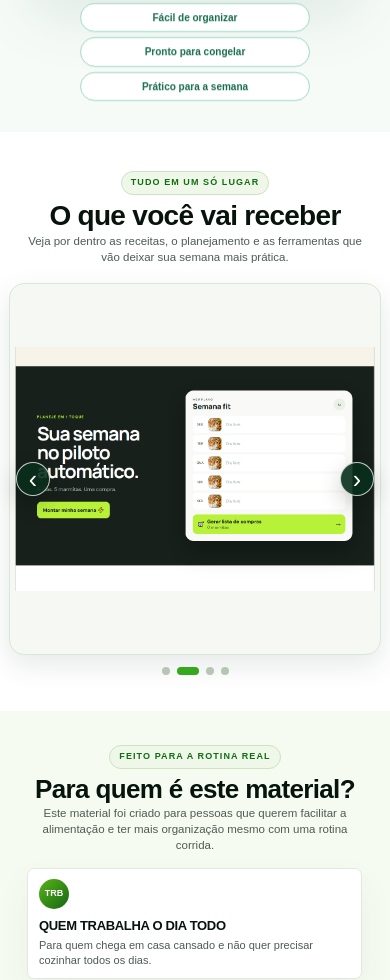
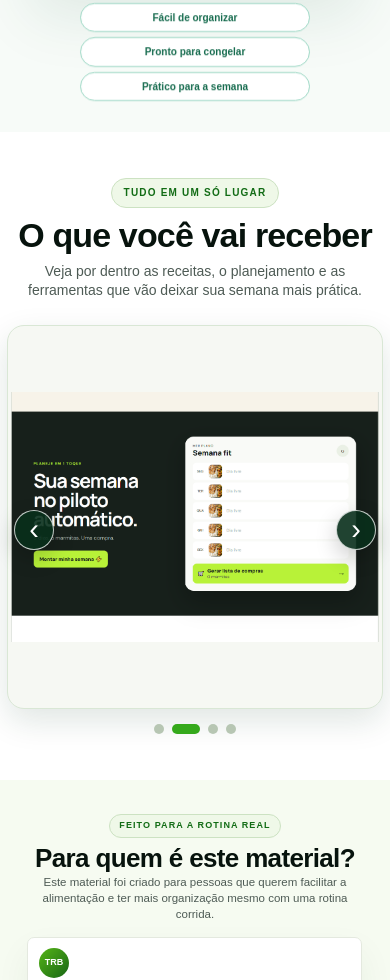
Before and after one commit to Rhau5725/marmitaspagehub, a Next.js app: page / in a window 390 px wide. Shown: the part 1040-2020 px from the top of the page. Built offline with nearby package versions, Linux system fonts and the light colour scheme.

Commit message:
Amplia secao O que voce vai receber

```diff
--- a/app/globals.css
+++ b/app/globals.css
@@ -389,7 +389,10 @@ h1,h2,h3{font-family:Arial,Helvetica,sans-serif;font-weight:900;letter-spacing:-
   background:#fff;
   text-align:center;
 }
-.receiveSection .sectionHead{margin-bottom:24px}
+.receiveSection .sectionHead{max-width:850px;margin:0 auto 30px}
+.receiveSection .sectionHead h2{font-size:52px;line-height:1.02}
+.receiveSection .sectionHead p{max-width:720px;margin-inline:auto;font-size:17px;line-height:1.45}
+.receiveSection .kicker{font-size:12px;padding:7px 14px}
 .receiveCarousel{position:relative;max-width:1080px;margin:0 auto}
 .receiveViewport{
   overflow:hidden;
@@ -453,18 +456,19 @@ h1,h2,h3{font-family:Arial,Helvetica,sans-serif;font-weight:900;letter-spacing:-
 .receiveDots button[aria-current="true"]{width:28px;background:#35a91b}
 
 @media(max-width:700px){
-  .receiveSection{padding:36px 9px}
-  .receiveSection .sectionHead{margin-bottom:17px;padding:0 10px}
-  .receiveSection .sectionHead h2{font-size:28px;line-height:1.02}
-  .receiveSection .sectionHead p{max-width:350px;margin-inline:auto;font-size:11.5px;line-height:1.38}
-  .receiveViewport{border-radius:15px;box-shadow:0 10px 28px rgba(17,61,36,.11)}
-  .receiveSlide{aspect-ratio:1/1;padding:5px}
+  .receiveSection{padding:46px 7px}
+  .receiveSection .sectionHead{margin-bottom:24px;padding:0 9px}
+  .receiveSection .kicker{font-size:10px;padding:6px 12px;margin-bottom:10px}
+  .receiveSection .sectionHead h2{font-size:34px;line-height:1.03;margin-bottom:9px}
+  .receiveSection .sectionHead p{max-width:370px;margin-inline:auto;font-size:14px;line-height:1.42}
+  .receiveViewport{border-radius:17px;box-shadow:0 12px 32px rgba(17,61,36,.13)}
+  .receiveSlide{aspect-ratio:.98/1;padding:3px}
   .receiveSlide img{border-radius:10px}
-  .receiveArrow{width:34px;height:34px;font-size:25px}
+  .receiveArrow{width:40px;height:40px;font-size:29px}
   .receivePrev{left:7px}.receiveNext{right:7px}
-  .receiveDots{gap:7px;margin-top:12px}
-  .receiveDots button{width:8px;height:8px}
-  .receiveDots button[aria-current="true"]{width:22px}
+  .receiveDots{gap:8px;margin-top:15px}
+  .receiveDots button{width:10px;height:10px}
+  .receiveDots button[aria-current="true"]{width:28px}
 }
 
 @media(prefers-reduced-motion:reduce){
```
